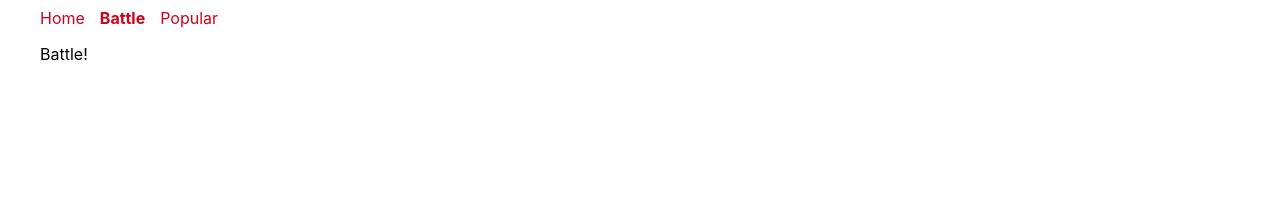
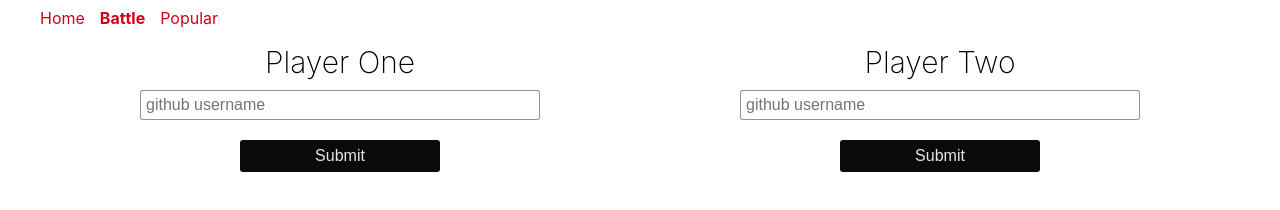
Before and after one commit to Thenis/github-battles, a React app: page /battle in a window 1280 px wide. Built offline with nearby package versions, Linux system fonts and the light colour scheme.

Commit message:
Added input fields for github battles. Added PlayeInput component to handle the inputs

```diff
--- a/app/components/Battle.js
+++ b/app/components/Battle.js
@@ -1,10 +1,108 @@
 import React from 'react';
+import PropTypes from 'prop-types';
+
+class PlayerInput extends React.Component {
+    constructor(props) {
+        super(props);
+
+        this.state = {
+            username: ''
+        };
+
+        this.handleChange = this.handleChange.bind(this);
+        this.handleSubmit = this.handleSubmit.bind(this);
+    }
+
+    handleChange(event) {
+        let value = event.target.value;
+
+        this.setState(() => {
+            return {
+                username: value
+            }
+        });
+    }
+
+    handleSubmit(event) {
+        event.preventDefault();
+
+        this.props.onSubmit(this.props.id, this.state.username);
+    }
+
+    render() {
+        return (
+            <form className='column' onSubmit={this.handleSubmit}>
+                <label className='header' htmlFor='username'>{this.props.label}</label>
+                <input
+                    type='text'
+                    id='username'
+                    placeholder='github username'
+                    autoComplete='off'
+                    value={this.state.username}
+                    onChange={this.handleChange}
+                />
+                <button
+                    className='button'
+                    type='submit'
+                    disabled={!this.state.username}>
+                    Submit
+                </button>
+            </form>
+        );
+    }
+}
+
+PlayerInput.propTypes = {
+    id: PropTypes.string.isRequired,
+    label: PropTypes.string.isRequired,
+    onSubmit: PropTypes.func.isRequired
+}
 
 export default class Battle extends React.Component {
+    constructor(props) {
+        super(props);
+
+        this.state = {
+            playerOneName: '',
+            playerTwoName: '',
+            playerOneImage: null,
+            playerTwoImage: null
+        }
+        this.handeSubmit = this.handeSubmit.bind(this);
+    }
+
+    handeSubmit(id, username) {
+        this.setState(() => {
+            let newState = {};
+
+            newState[id + 'Name'] = username;
+            newState[id + 'Image'] = `https://github.com/${username}.png?size=200`;
+
+            return newState;
+        });
+    }
+
     render() {
+        let playerOneName = this.state.playerOneName;
+        let playerTwoName = this.state.playerTwoName;
+
         return (
             <div>
-                Battle!
+                <div className='row'>
+                    {!playerOneName &&
+                    <PlayerInput
+                        id='playerOne'
+                        label='Player One'
+                        onSubmit={this.handeSubmit}
+                    />}
+
+                    {!playerTwoName &&
+                    <PlayerInput
+                        id='playerTwo'
+                        label='Player Two'
+                        onSubmit={this.handeSubmit}
+                    />}
+                </div>
             </div>
         );
     }
--- a/app/index.css
+++ b/app/index.css
@@ -96,3 +96,36 @@
 .button:active {
   transform: translateY(1px);
 }
+
+.row {
+    display: flex;
+    justify-content: space-around;
+}
+
+.column {
+    display: flex;
+    flex-direction: column;
+    width: 500px;
+    align-items: center;
+}
+
+.column input {
+    border-radius: 3px;
+    margin: 10px 0;
+    padding: 5px;
+    border: 1px solid rgba(0, 0, 0, 0.43);
+    font-size: 16px;
+    width: 80%;
+}
+
+.column label {
+    text-align: center;
+    font-size: 30px;
+    font-weight: 200;
+}
+
+.header {
+    text-align: center;
+    font-size: 30px;
+    font-weight: 200;
+}
```
